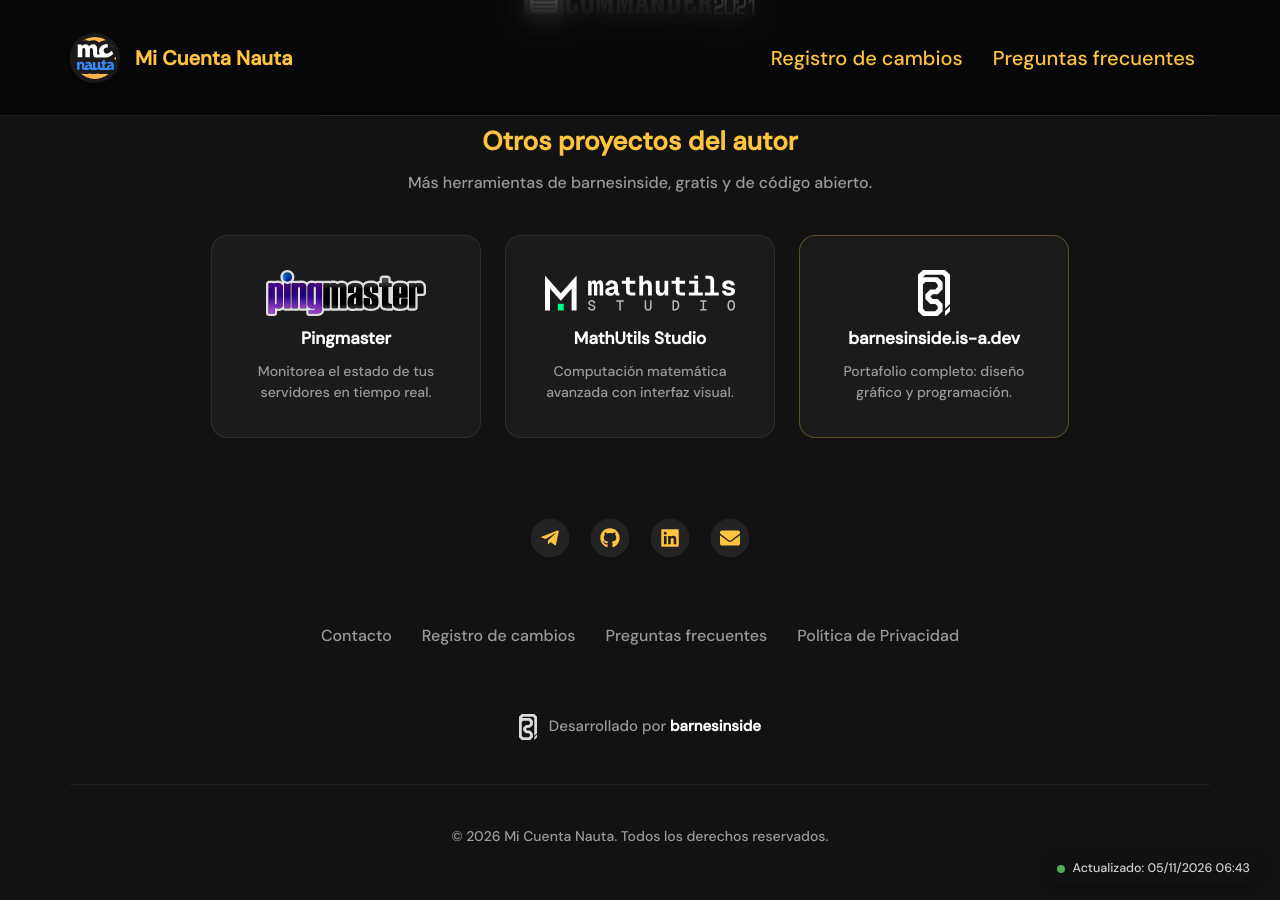
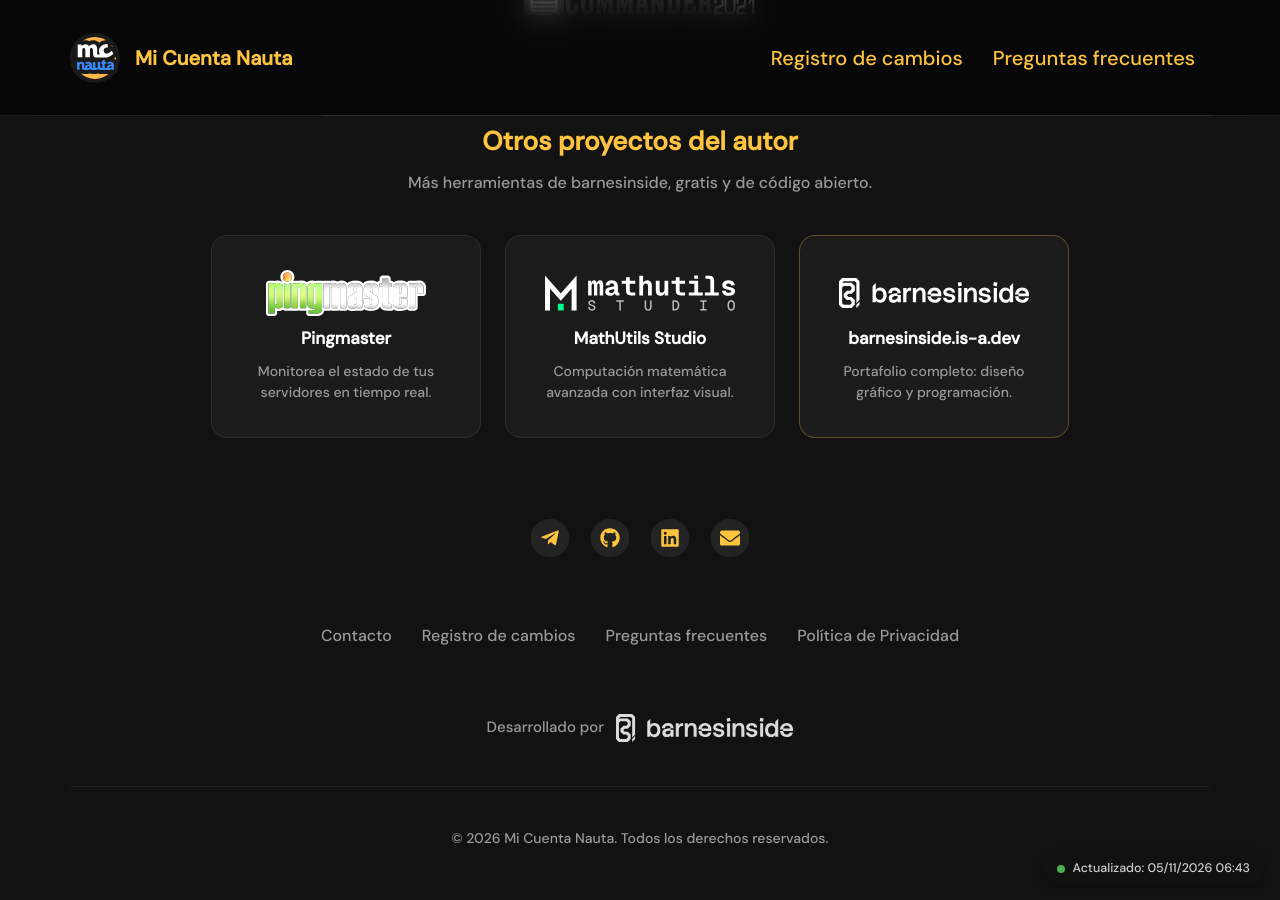
Before and after one commit to micuentanauta/micuentanauta.github.io, a Jekyll site: the page built from index.html, in a window 1280 px wide and 900 px high, scrolled down 2442 px. Built offline with Jekyll 4.4.1, drawn with Linux system fonts in a browser that asks for light colours.

Commit message:
feat: wordmark Pingmaster con bordes blancos (sin invertir degradados) + imagotipo barnesinside en credit y card

```diff
--- a/_config.yml
+++ b/_config.yml
@@ -91,7 +91,7 @@
 author_site:
   name: barnesinside
   url: https://barnesinside.is-a.dev
-  logo: assets/barnesinside-isotipo-blanco.svg
+  logo: assets/barnesinside-imagotipo-blanco.svg
 
 # Otros proyectos del autor (se muestran en la portada)
 projects:
@@ -99,7 +99,6 @@
     tagline: Monitorea el estado de tus servidores en tiempo real.
     url: https://barnesinside.is-a.dev/pingmaster/
     logo: assets/pingmaster-wordmark.svg
-    logo_invert: true
   - title: MathUtils Studio
     tagline: Computación matemática avanzada con interfaz visual.
     url: https://barnesinside.is-a.dev/mathutils-studio/
--- a/_includes/footer.html
+++ b/_includes/footer.html
@@ -90,8 +90,8 @@
 	{% if site.author_site %}
 	<div class="brandCredit">
 		<a href="{{ site.author_site.url }}" target="_blank" rel="noopener noreferrer" aria-label="Visitar la web de {{ site.author_site.name }}">
+			<span>Desarrollado por</span>
 			<img class="brandCreditLogo" src="{{ site.author_site.logo | relative_url }}" alt="{{ site.author_site.name }}" loading="lazy" draggable="false">
-			<span>Desarrollado por <strong>{{ site.author_site.name }}</strong></span>
 		</a>
 	</div>
 	{% endif %}
--- a/_includes/projects.html
+++ b/_includes/projects.html
@@ -5,7 +5,7 @@
     <div class="projectsGrid">
         {% for project in site.projects %}
         <a class="projectCard" href="{{ project.url }}" target="_blank" rel="noopener noreferrer" aria-label="Visitar {{ project.title }}">
-            <img class="projectLogo{% if project.logo_invert %} projectLogo--invert{% endif %}" src="{{ project.logo | relative_url }}" alt="{{ project.title }}" loading="lazy" draggable="false">
+            <img class="projectLogo" src="{{ project.logo | relative_url }}" alt="{{ project.title }}" loading="lazy" draggable="false">
             <span class="projectName">{{ project.title }}</span>
             <span class="projectTagline">{{ project.tagline }}</span>
         </a>
--- a/_sass/components/_footer.scss
+++ b/_sass/components/_footer.scss
@@ -97,18 +97,8 @@
   color: $accent-color;
 }
 
-.brandCredit a strong {
-  color: #ffffff;
-  font-weight: 600;
-  transition: color 0.2s ease;
-}
-
-.brandCredit a:hover strong {
-  color: $accent-color;
-}
-
 .brandCreditLogo {
-  height: 26px;
+  height: 28px;
   width: auto;
   opacity: 0.85;
   transition: opacity 0.2s ease, transform 0.2s ease;
--- a/_sass/components/_projects.scss
+++ b/_sass/components/_projects.scss
@@ -64,10 +64,11 @@
   max-width: 190px;
 }
 
-.projectLogo--invert {
-  filter: invert(1);
+.projectLogo {
+  height: 46px;
+  width: auto;
+  max-width: 190px;
 }
-
 .projectName {
   color: #ffffff;
   font-size: 1.7rem;
```
Also changed, not shown: assets/barnesinside-imagotipo-blanco.svg (added), assets/barnesinside-isotipo-blanco.svg (deleted), assets/pingmaster-wordmark.svg.
